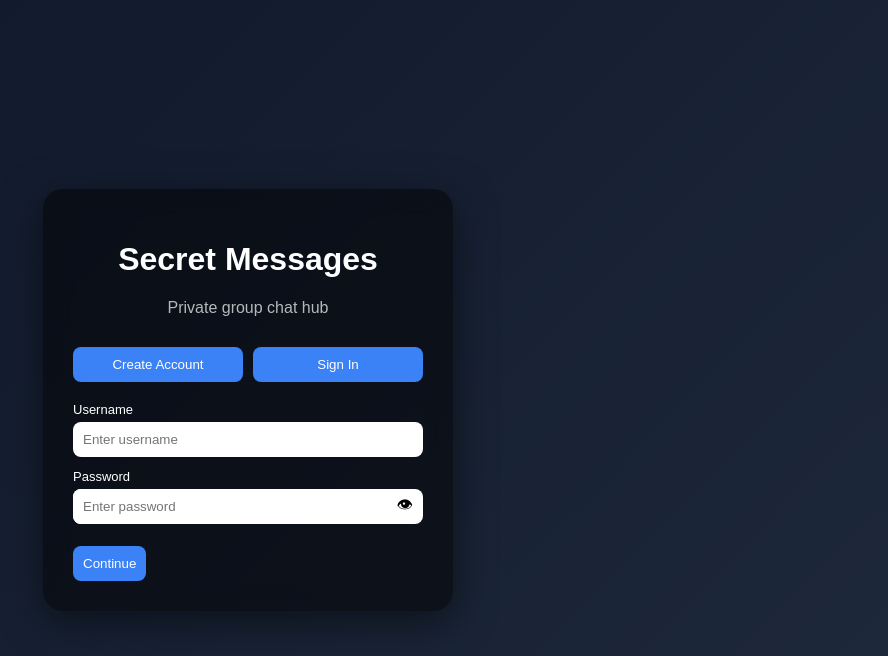
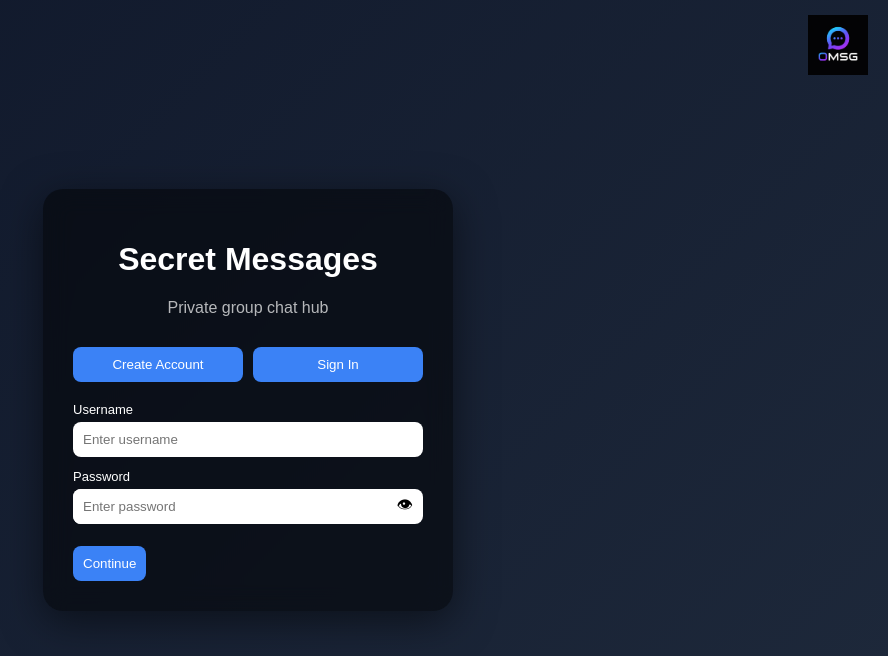
Before and after one commit to omnagrath-hub/advanced-calculator, a plain HTML site: page client/index.html in a window 1280 px wide. Shown: the whole page, without its empty margins (392-1280 px from the left). Drawn offline with Linux system fonts and the light colour scheme.

Commit message:
Update index.html

```diff
--- a/client/index.html
+++ b/client/index.html
@@ -3,34 +3,38 @@
 <head>
   <title>Secret Messages</title>
   <link rel="stylesheet" href="style.css">
+  <style>
+    .logo {
+      position: fixed;
+      top: 15px;
+      right: 20px;
+      width: 60px;
+      z-index: 999;
+    }
+  </style>
 </head>
 <body>
-
+<img src="./logo.png" class="logo">
 <!-- LOGIN -->
 <div id="login" class="card">
   <h1>Secret Messages</h1>
   <p class="subtitle">Private group chat hub</p>
-
   <div class="mode-buttons">
     <button onclick="setMode('register')">Create Account</button>
     <button onclick="setMode('login')">Sign In</button>
   </div>
-
   <div class="form-group register-only">
     <label>First Name</label>
     <input id="firstName" placeholder="Enter your first name">
   </div>
-
   <div class="form-group register-only">
     <label>Last Name</label>
     <input id="lastName" placeholder="Enter your last name">
   </div>
-
   <div class="form-group">
     <label>Username</label>
     <input id="username" placeholder="Enter username">
   </div>
-
   <div class="form-group">
     <label>Password</label>
     <div class="password-wrapper">
@@ -38,20 +42,16 @@
       <span class="toggle" onclick="togglePassword()">👁</span>
     </div>
   </div>
-
   <button onclick="handleSubmit()">Continue</button>
 </div>
-
 <!-- CHAT -->
 <div id="chat" class="card" style="display:none;">
   <div class="chat-header">
     <h2 id="userDisplay"></h2>
-
     <div class="theme-dropdown">
       <button onclick="toggleThemeMenu()" class="theme-btn">
         🎨 Themes
       </button>
-
       <div id="themeMenu" class="theme-menu">
         <div onclick="setTheme('default')">Default</div>
         <div onclick="setTheme('space')">Space</div>
@@ -64,13 +64,10 @@
       </div>
     </div>
   </div>
-
   <div id="messages"></div>
-
   <input id="msgInput" placeholder="Write your message here...">
   <button onclick="sendMessage()">Send</button>
 </div>
-
 <script src="./app.js"></script>
 </body>
 </html>
```
